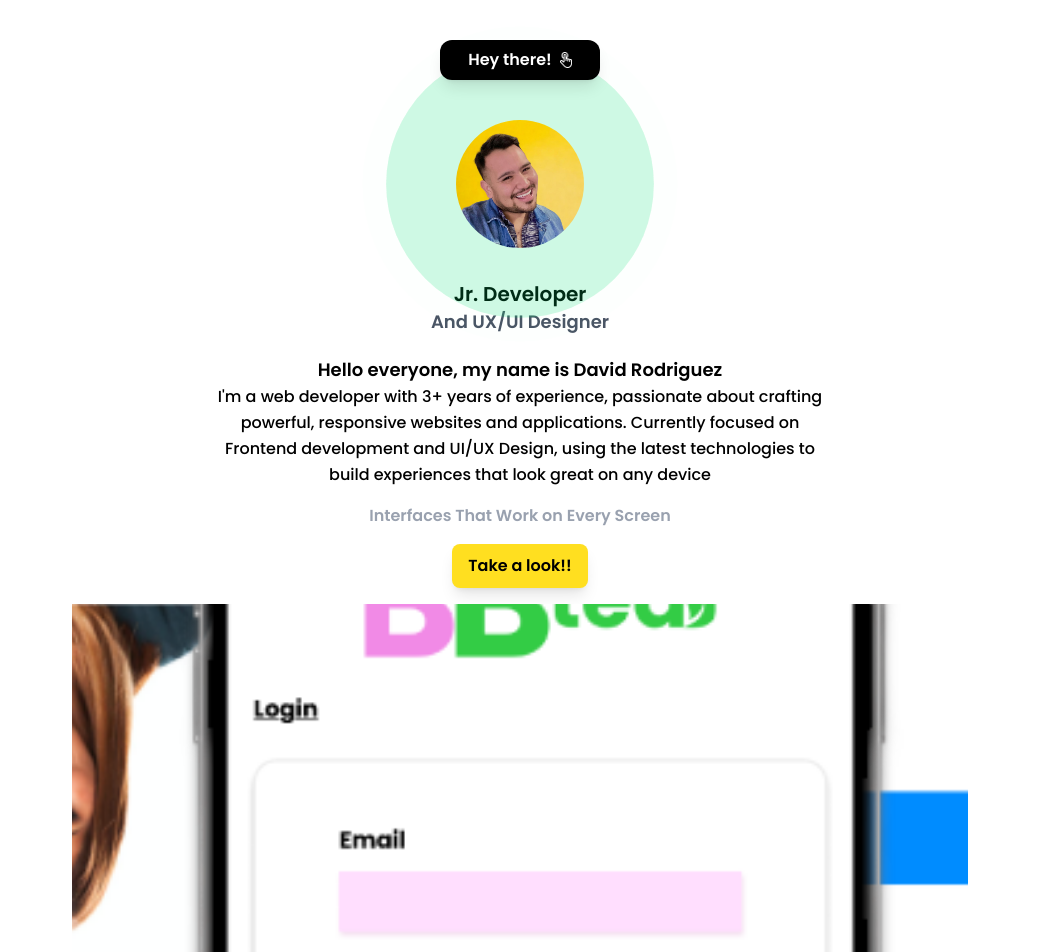
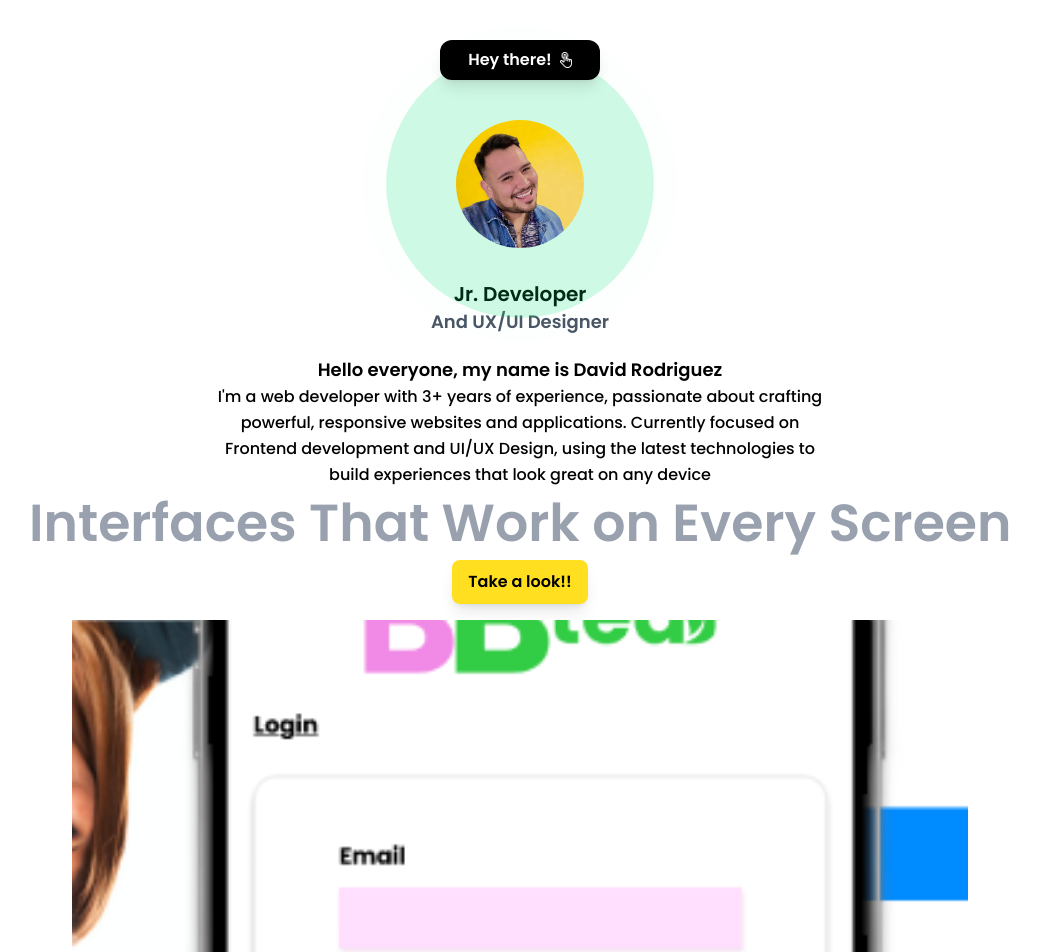
Before and after one commit to SoyDavid29/myPortfolio, a React (Vite) app: page / in a window 1280 px wide. Shown: the top 952 px of the page, without its empty margins (120-1160 px from the left). Built offline with nearby package versions, Linux system fonts and the light colour scheme.

Commit message:
style: animation in text pending to complete

```diff
--- a/src/Sections/Hero.tsx
+++ b/src/Sections/Hero.tsx
@@ -1,11 +1,13 @@
-import { motion } from "framer-motion";
+import { motion, useScroll, useTransform } from "framer-motion";
 import PhotoCard from "../Components/PhotoCard";
+import { useRef } from "react";
 
 import frame1 from "../assets/frame1.png";
 import frame2 from "../assets/frame2.png";
 import frame3 from "../assets/frame3.png";
 import frame4 from "../assets/frame4.png";
 import frame5 from "../assets/frame5.png";
+
 
 const images = [
     frame1,
@@ -16,6 +18,17 @@ const images = [
 ];
 
 const Hero: React.FC = () => {
+
+    //scroll animation on CEO tittle
+    const tittleRef = useRef<HTMLHeadingElement>(null);
+    const { scrollYProgress } = useScroll({
+        target: tittleRef,
+        offset: ["start end", "end start"], // element start to end relative to viewport
+    });
+    const scale = useTransform(scrollYProgress, [0, 1], [1, 1.5]); // 1 → 2
+    const opacity = useTransform(scrollYProgress, [0.9, 1, 1], [1, 0.2, 0]); // 1 → 0.4 → 0
+
+
     return (
         <section className="pt-10 flex flex-col items-center justify-center" id="start">
 
@@ -64,9 +77,13 @@ const Hero: React.FC = () => {
                 </p>
             </article>
 
-            <article className="flex flex-col items-center w-full gap-4 mt-4">
+            <article className="flex flex-col items-center justify-center w-full gap-4 mt-4">
 
-                <h2 className="font-poppins font-semibold text-gray-400" >Interfaces That Work on Every Screen</h2>
+                <motion.h1 className="font-poppins font-semibold text-gray-400 sm:text-1xl md:text-3xl lg:text-4xl text-center px-4"
+                    ref={tittleRef}
+                    style={{ scale, opacity }}
+                >Interfaces That Work on Every Screen
+                </motion.h1>
 
                 <a className="bg-yellow-300 rounded-lg shadow-lg flex justify-center items-center font-poppins font-semibold px-4 py-2.5" href="#projects">Take a look!!</a>
 
```
